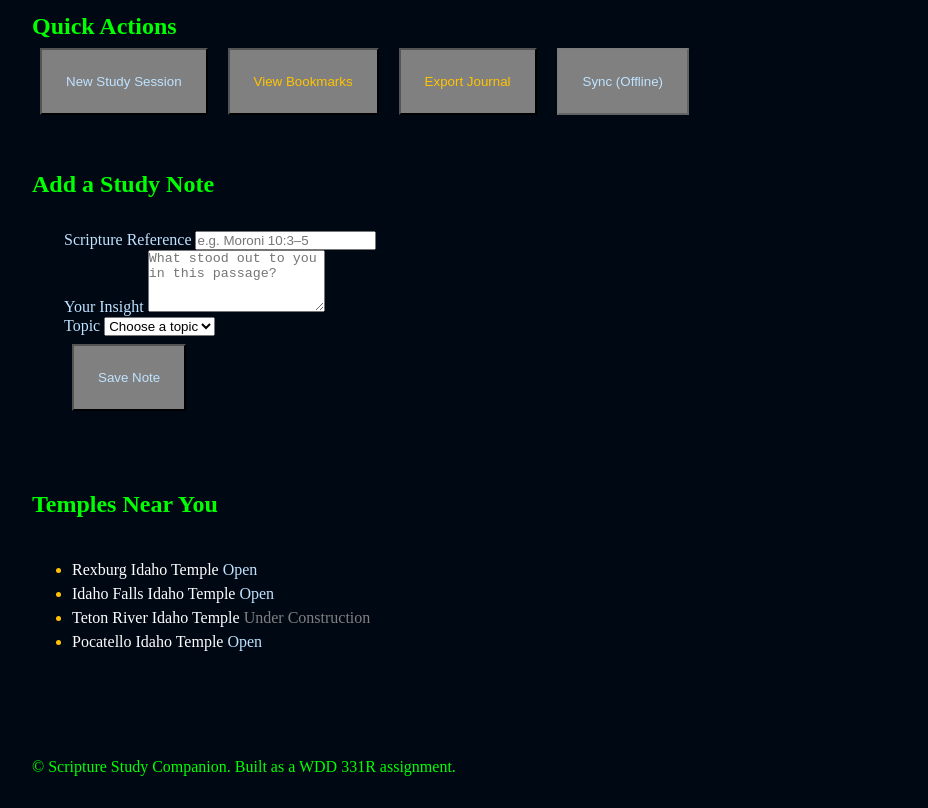
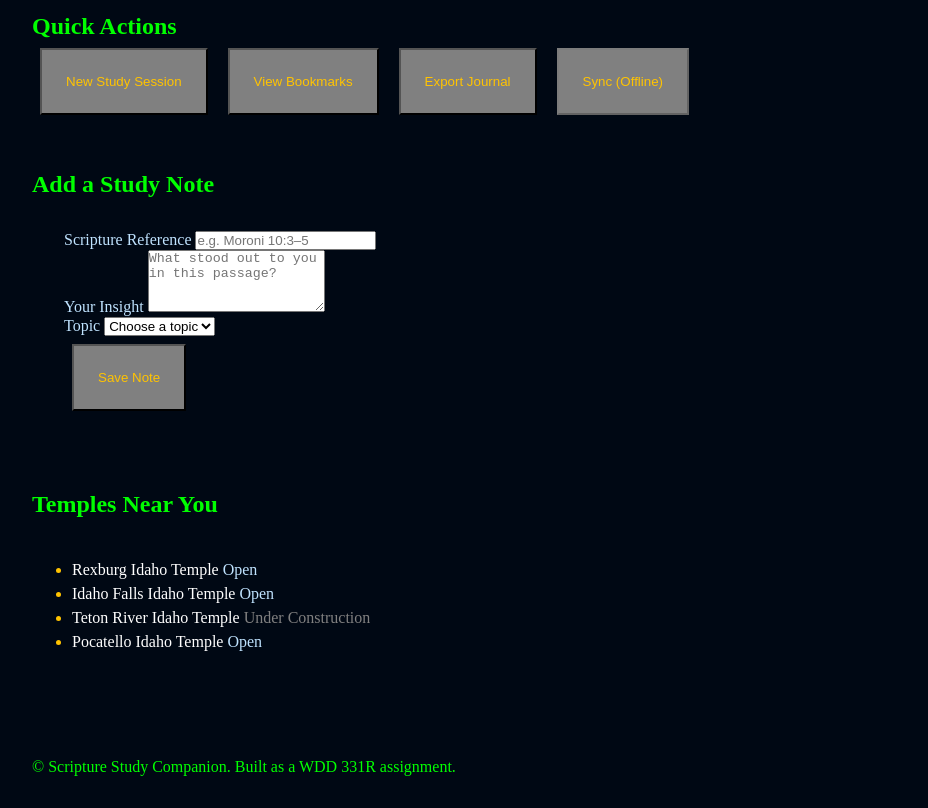
Before and after one commit to DerekJam/wdd331-practice, a plain HTML site: page unit-2/index.html in a window 1280 px wide. Shown: the part 1278-2086 px from the top of the page, without its empty margins (112-1040 px from the left). Drawn offline with Linux system fonts and the light colour scheme.

Commit message:
Deploying to website from @ DerekJam/wdd331-practice@633b8ff1c5bd54f02f69b064c902f565486c27e5 🚀

```diff
--- a/unit-2/css/components/buttons.css
+++ b/unit-2/css/components/buttons.css
@@ -16,7 +16,7 @@
 
    .primary {
         /* link color from tokens */
-         color: var(--color-links);
+         color: var(--color-accent);
 
         &:hover {
             /* hover color from tokens */
```
